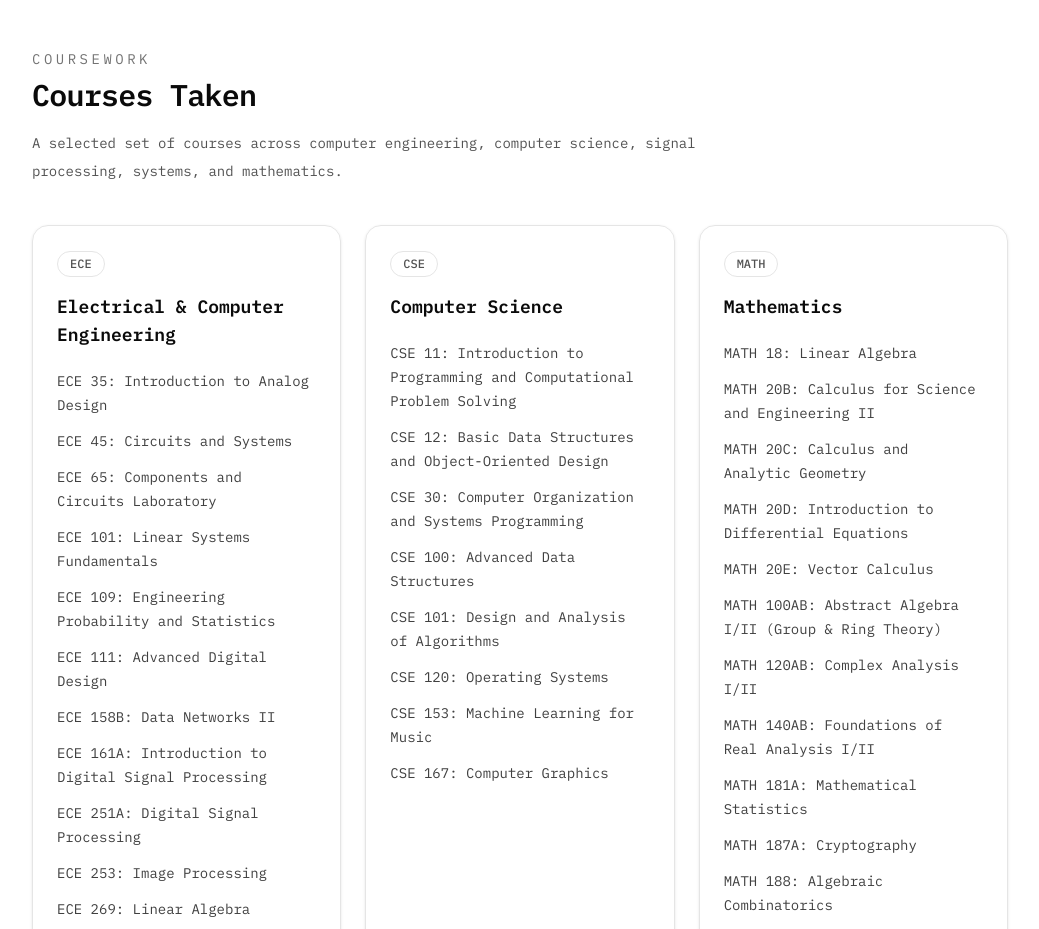
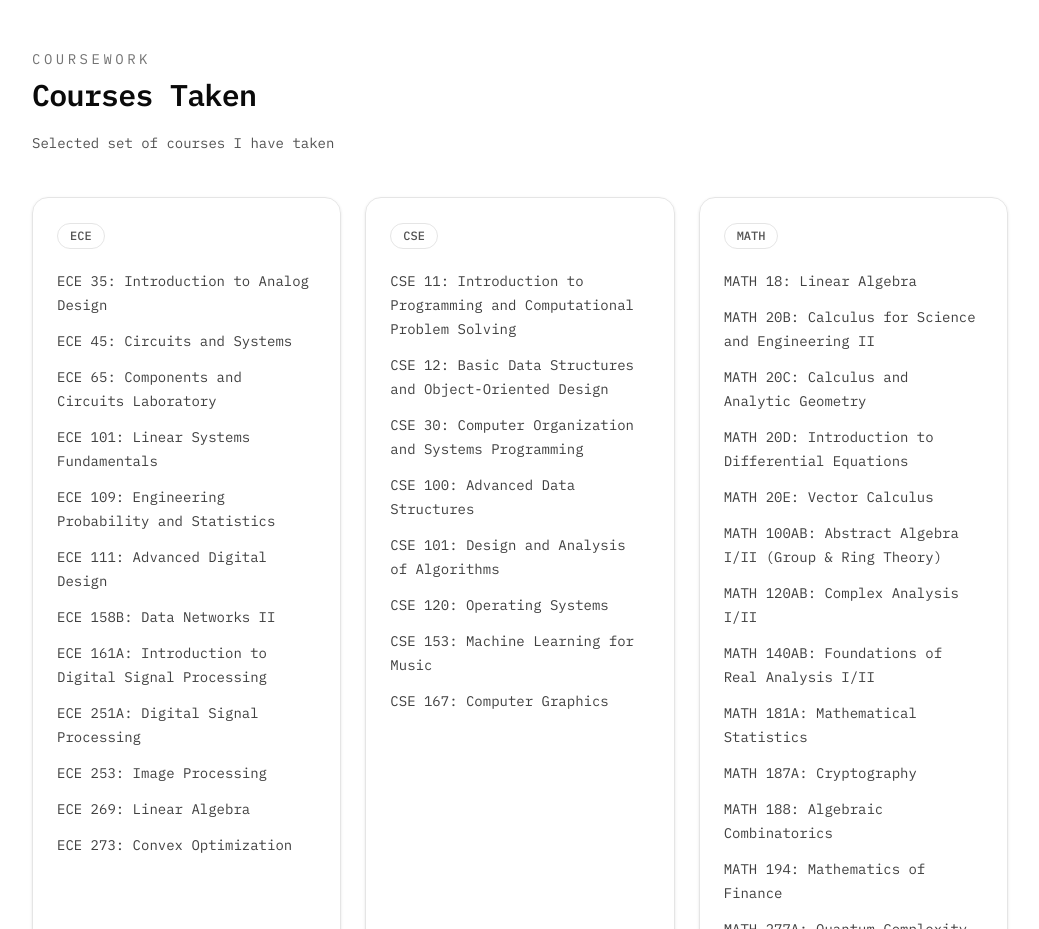
Before and after one commit to 1618lip/1618lip.github.io, an Astro site: page / in a window 1280 px wide. Shown: the part 4340-5269 px from the top of the page, without its empty margins (120-1159 px from the left). Built offline with nearby package versions, Linux system fonts and the light colour scheme; Astro itself is replaced by a stand-in of ours.

Commit message:
Refactor course groups and update description
Removed titles for ECE, CSE, and MATH course groups. Updated description for courses taken.

```diff
--- a/src/components/Courses.astro
+++ b/src/components/Courses.astro
@@ -4,17 +4,14 @@ import { siteConfig } from "../config";
 const courseGroups = [
   {
     label: "ECE",
-    title: "Electrical & Computer Engineering",
     courses: siteConfig.courses?.ece ?? [],
   },
   {
     label: "CSE",
-    title: "Computer Science",
     courses: siteConfig.courses?.cse ?? [],
   },
   {
     label: "MATH",
-    title: "Mathematics",
     courses: siteConfig.courses?.math ?? [],
   },
 ];
@@ -34,8 +31,7 @@ const visibleGroups = courseGroups.filter((group) => group.courses.length > 0);
             Courses Taken
           </h2>
           <p class="mt-4 max-w-2xl text-sm leading-7 text-neutral-600">
-            A selected set of courses across computer engineering, computer science,
-            signal processing, systems, and mathematics.
+            Selected set of courses I have taken
           </p>
         </div>
 
```
